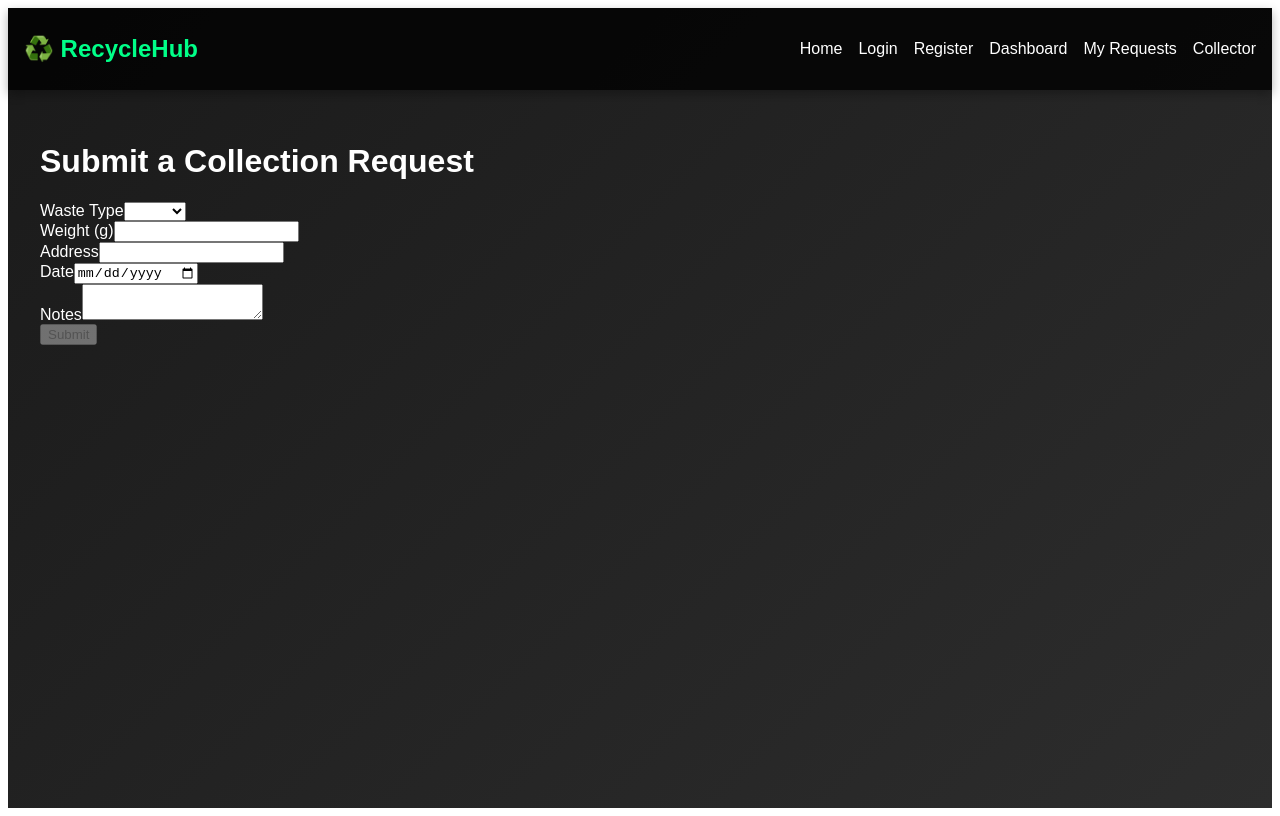
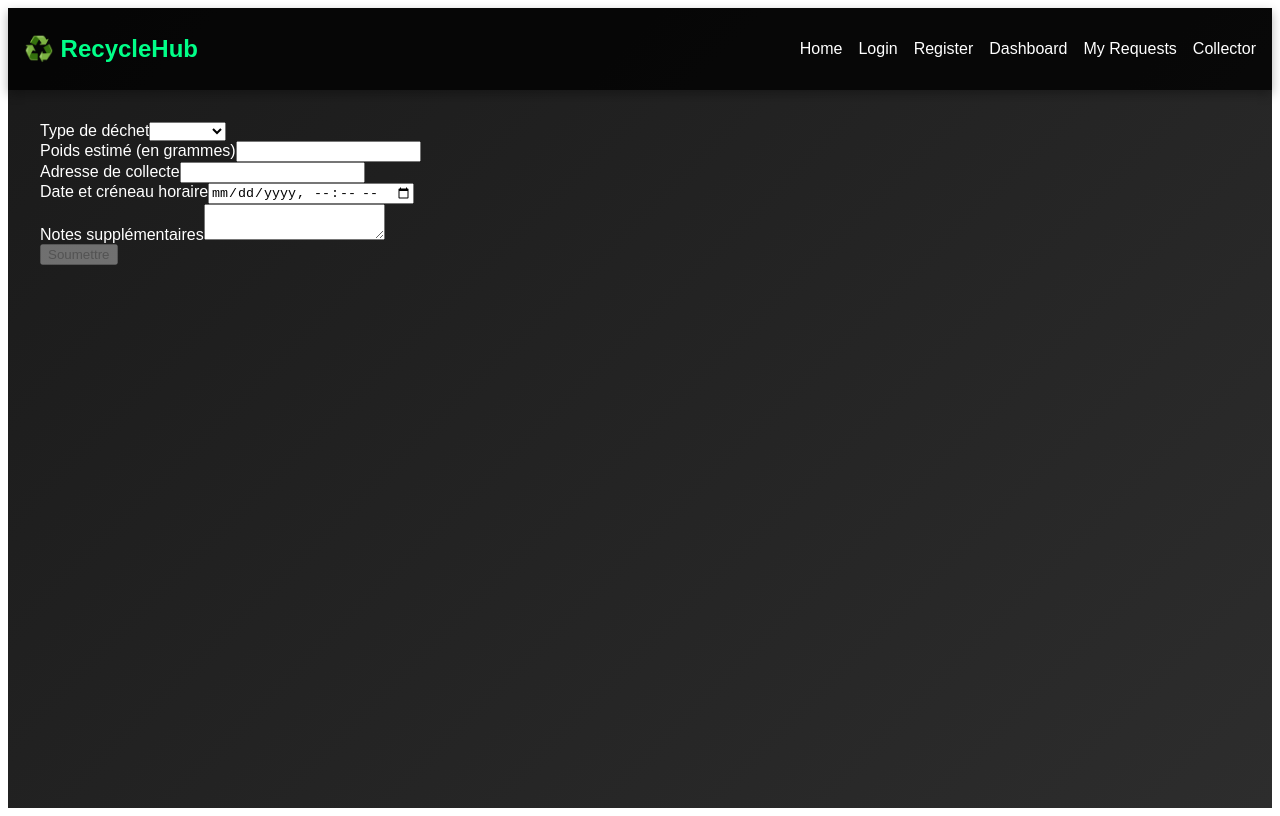
Before and after one commit to IsmailOuali/RecycleHub, an Angular app: page /requests in a window 1280 px wide. Built offline with nearby package versions, Linux system fonts and the light colour scheme; sample sign-in values are in the browser's storage.

Commit message:
Re  integring the services

```diff
--- a/src/app/auth/register/register.component.ts
+++ b/src/app/auth/register/register.component.ts
@@ -1,6 +1,6 @@
 import { Component } from '@angular/core';
 import { FormBuilder, FormGroup, Validators } from '@angular/forms';
-import { AuthService } from '../../auth.service';
+import { AuthService } from '../../services/auth.service';
 
 
 @Component({
--- a/src/app/collect/request-form/request-form.component.html
+++ b/src/app/collect/request-form/request-form.component.html
@@ -1,31 +1,28 @@
-<div class="request-form-container">
-    <h1>Submit a Collection Request</h1>
 <form [formGroup]="requestForm" (ngSubmit)="onSubmit()">
     <div class="form-group">
-        <label for="wasteType">Waste Type</label>
+      <label for="wasteType">Type de déchet</label>
       <select id="wasteType" formControlName="wasteType" required>
-          <option value="plastic">Plastic</option>
-          <option value="glass">Glass</option>
-          <option value="paper">Paper</option>
-          <option value="metal">Metal</option>
+        <option value="plastique">Plastique</option>
+        <option value="verre">Verre</option>
+        <option value="papier">Papier</option>
+        <option value="metal">Métal</option>
       </select>
     </div>
     <div class="form-group">
-        <label for="weight">Weight (g)</label>
+      <label for="weight">Poids estimé (en grammes)</label>
       <input type="number" id="weight" formControlName="weight" required />
     </div>
     <div class="form-group">
-        <label for="address">Address</label>
+      <label for="address">Adresse de collecte</label>
       <input type="text" id="address" formControlName="address" required />
     </div>
     <div class="form-group">
-        <label for="date">Date</label>
-        <input type="date" id="date" formControlName="date" required />
+      <label for="date">Date et créneau horaire</label>
+      <input type="datetime-local" id="date" formControlName="date" required />
     </div>
     <div class="form-group">
-        <label for="notes">Notes</label>
+      <label for="notes">Notes supplémentaires</label>
       <textarea id="notes" formControlName="notes"></textarea>
     </div>
-      <button type="submit" [disabled]="requestForm.invalid">Submit</button>
+    <button type="submit" [disabled]="requestForm.invalid">Soumettre</button>
   </form>
-  </div>
--- a/src/app/collect/request-form/request-form.component.ts
+++ b/src/app/collect/request-form/request-form.component.ts
@@ -1,6 +1,6 @@
 import { Component } from '@angular/core';
 import { FormBuilder, FormGroup, Validators } from '@angular/forms';
-import { CollectionService } from '../../collection.service';
+import { CollectionService } from '../../services/collection.service';
 
 @Component({
   selector: 'app-request-form',
```
Also changed, not shown: src/app/services/auth.service.ts (renamed from src/app/auth.service.ts), src/app/services/collection.service.ts (renamed from src/app/collection.service.ts), 2 other files (tests, documents, lock files or other folders). Lines whose indentation alone changed are shown as unchanged.
